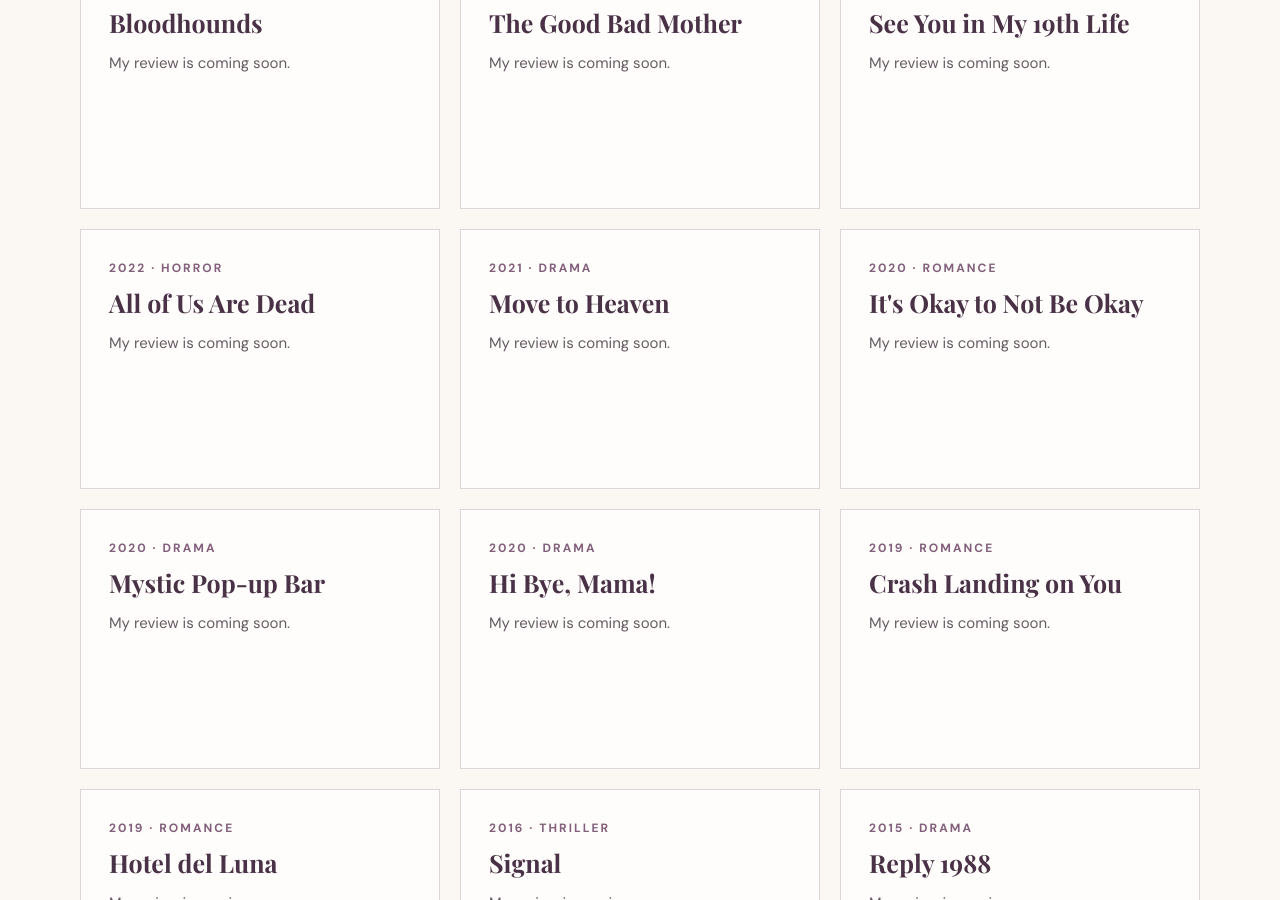
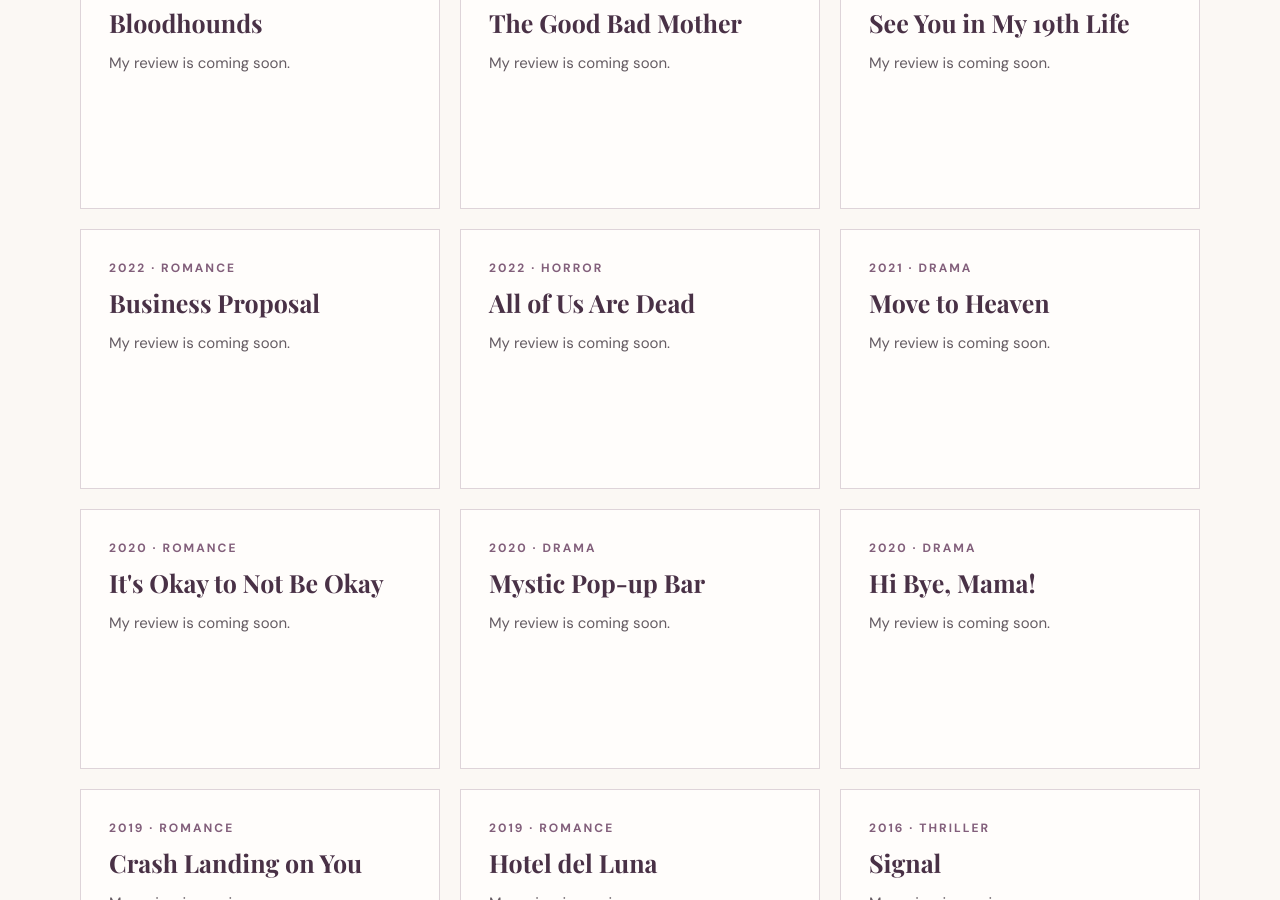
Before and after one commit to lydiarim22-coder/mindoflydia, a Jekyll site: the page built from korean-culture.html, in a window 1280 px wide and 900 px high, scrolled down 1214 px. Built offline with Jekyll 4.4.1, drawn with Linux system fonts in a browser that asks for light colours; some web fonts are replaced.

Commit message:
Add Business Proposal to Korean Culture dramas

```diff
--- a/_data/korean_culture_items.yml
+++ b/_data/korean_culture_items.yml
@@ -69,3 +69,9 @@
   genre: Drama
   topic: dramas
   note: "My review is coming soon."
+
+- title: "Business Proposal"
+  year: 2022
+  genre: Romance
+  topic: dramas
+  note: "My review is coming soon."
```
